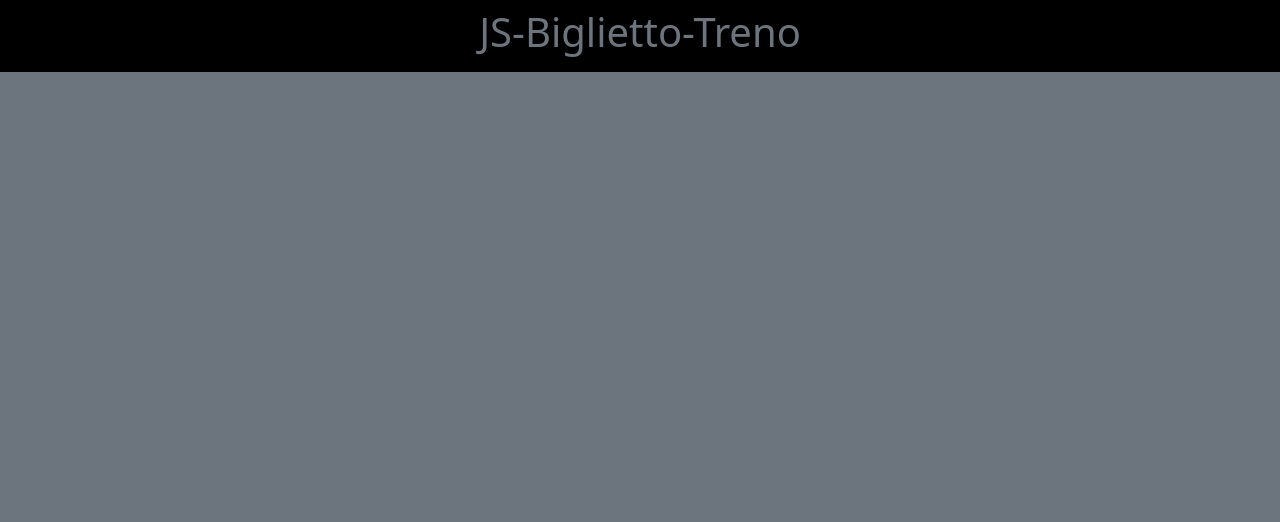
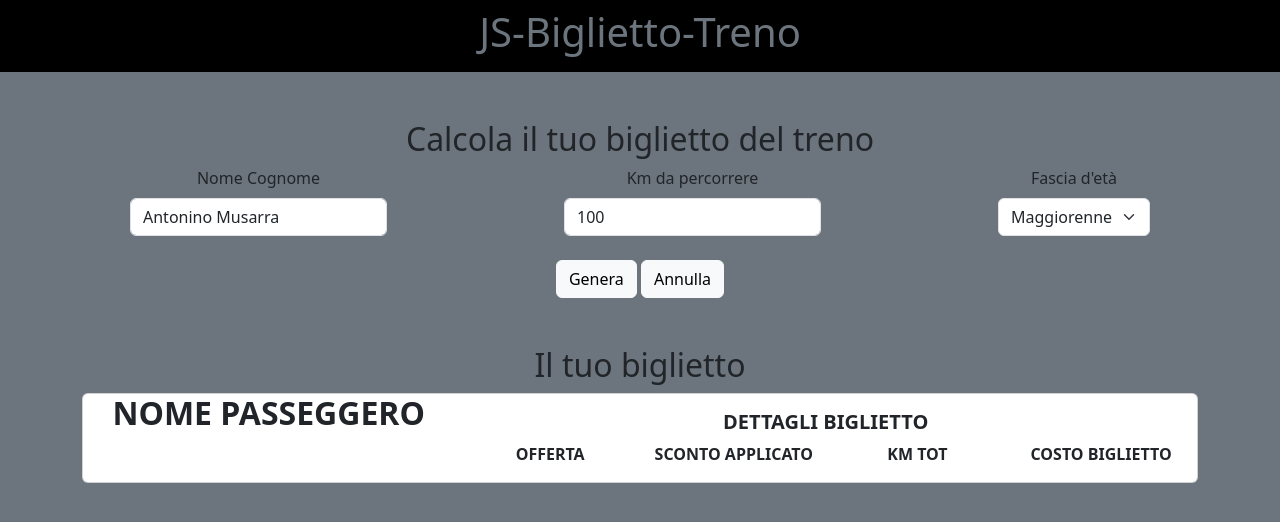
Before and after one commit to oninotna/js-biglietto-treno-form, a plain HTML site: page index.html in a window 1280 px wide. Drawn offline with nearby package versions, Linux system fonts and the light colour scheme.

Commit message:
finished inserting input variables with logic for ticket calculation

```diff
--- a/index.html
+++ b/index.html
@@ -37,7 +37,72 @@
     </header>
 
     <main>
-
+      <div class="container">
+        <div class="row mb-5">
+          <div class="col-12 text-center">
+            <h2 class="text black">Calcola il tuo biglietto del treno</h2>
+            <form id="form-input">
+              <div class="d-flex justify-content-center justify-content-between ps-5 pe-5">
+                <div>
+                  <div class="mb-2">Nome Cognome</div>
+                  <input class="form-control" id="user-date" type="text " value="Antonino Musarra">
+                </div>
+                <div>
+                  <div class="mb-2">Km da percorrere</div>
+                  <input class="form-control" id="trip-distance" type="text" value="100">
+                </div>
+                <div>
+                  <div class="mb-2">Fascia d'età</div>
+                  <select class="form-select w-30" id="age-range" aria-label="Default select example">
+                    <option value="maggiorenne">Maggiorenne</option>
+                    <option value="minorenne">Minorenne</option>
+                    <option value="over65">Over 65</option>
+                  </select>
+                </div>
+              </div>
+              <div class="mt-4">
+                <button class="btn btn-light" id="generate-btn">Genera</button>
+                <button class="btn btn-light">Annulla</button>
+              </div>
+            </form>
+          </div>
+        </div>
+        <div class="row text-center">
+          <h2 class="text black">Il tuo biglietto</h2>
+          <div class="col-12 text-center">
+            <div class="card w-100 mb-3">
+              <div class="row g-0">
+                <div class="col-4">
+                  <h2 class="fw-bold">NOME PASSEGGERO</h2>
+                  <div id="user-info"></div>
+                </div>
+                <div class="col-8">
+                  <div class="card-body">
+                    <h5 class="card-title fw-bold">DETTAGLI BIGLIETTO</h5>
+                    <div class="row">
+                      <div class="col-3">
+                        <div class="fw-bold">OFFERTA</div>
+                        <div id="ticket-plane"></div>
+                      </div>
+                      <div class="col-3">
+                        <div class="fw-bold">SCONTO APPLICATO</div>
+                        <div id="ticket-discount"></div>
+                      </div>
+                      <div class="col-3">
+                        <div class="fw-bold">KM TOT</div>
+                        <div id="ticket-trip-distance"></div>
+                      </div>
+                      <div class="col-3">
+                        <div class="fw-bold">COSTO BIGLIETTO</div>
+                        <div id="ticket-final-price"></div>
+                      </div>
+                    </div>
+                  </div>
+                </div>
+              </div>
+          </div>
+        </div>
+      </div>
     </main>
 
     <footer></footer>
--- a/js/script.js
+++ b/js/script.js
@@ -0,0 +1,35 @@
+// * VARIABILI DI INPUT
+const userDate = document.getElementById("user-date");
+const tripDistance = document.getElementById("trip-distance");
+const ageRange = document.getElementById("age-range");
+const formInput = document.getElementById("form-input");
+const generateButton = document.getElementById("generate-btn");
+const priceForKm = 0.21;
+
+
+// * VARIABILI DI OUTPUT
+let finalPrice = 0;
+
+formInput.addEventListener("submit", (event) => {
+    event.preventDefault();
+
+    const totalPrice = tripDistance.value * priceForKm;
+
+    if (ageRange.value === "minorenne") {
+        const discoutnUn = (totalPrice * 20) / 100;
+        finalPrice = totalPrice - discoutnUn;
+    }
+    else if (ageRange.value === "over65") {
+        const discoutnOv = (totalPrice * 40) / 100;
+        finalPrice = totalPrice - discoutnOv;
+    }
+    else {
+        finalPrice = totalPrice;
+    }
+
+    console.log(userDate.value);
+    console.log(tripDistance.value);
+    console.log(ageRange.value);
+    console.log(totalPrice.toFixed(2));
+    console.log(finalPrice.toFixed(2));
+});
```
